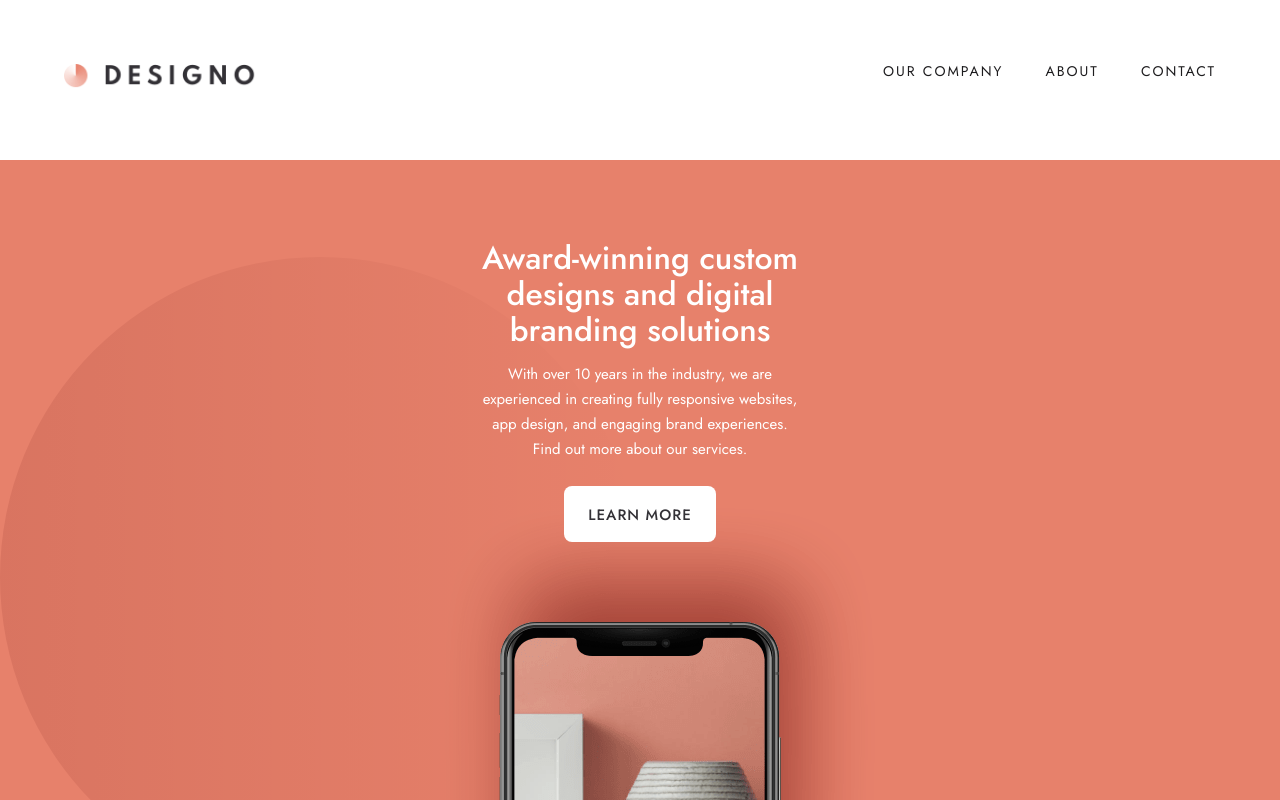
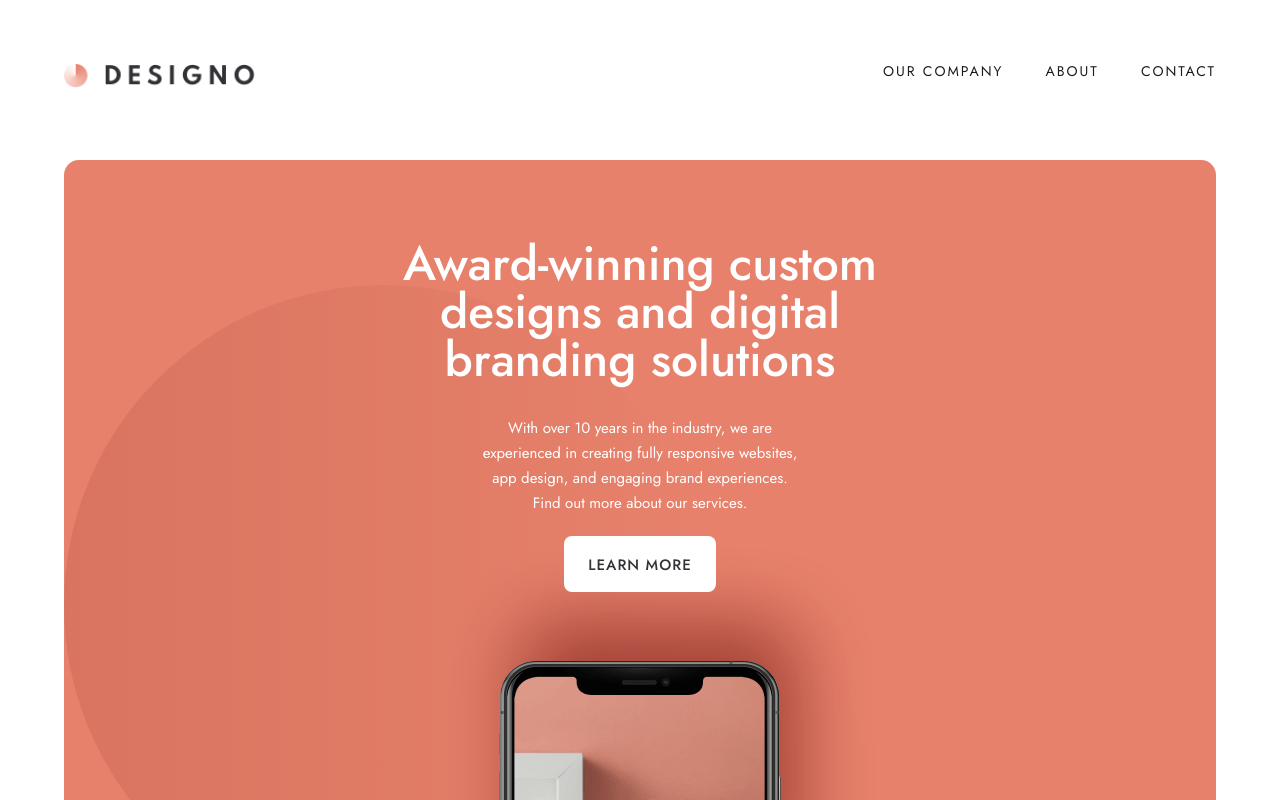
Before and after one commit to dbslapitan/designo, a Next.js app: page / in a window 1280 px wide. Shown: the top 800 px of the page. Built offline with nearby package versions, Linux system fonts and the light colour scheme.

Commit message:
finish tablet design on hero

```diff
--- a/src/app/page.module.scss
+++ b/src/app/page.module.scss
@@ -12,6 +12,12 @@
         background-position: left;
         background-repeat: no-repeat;
         background-size: 640px 640px;
+
+        @include tablet{
+            margin: auto;
+            width: 90%;
+            border-radius: 0.9375rem;
+        }
     }
 
     &__heading{
@@ -20,6 +26,11 @@
         text-align: center;
         max-width: 20.4375rem;
         margin: auto;
+
+        @include tablet{
+            @include heading-4;
+            max-width: 35.8125rem;
+        }
     }
 
     &__paragraph{
@@ -29,6 +40,10 @@
         margin: auto;
         text-align: center;
         margin-top: 0.875rem;
+
+        @include tablet{
+            margin-top: 2rem;
+        }
     }
 
     &__learn{
@@ -37,6 +52,10 @@
         margin: 1.5rem auto 0;
         position: relative;
         z-index: 1;
+
+        @include tablet{
+            margin-top: 1.25rem;
+        }
     }
 
     &__cover-container{
@@ -46,6 +65,11 @@
         background-position-x: center;
         margin-top: -5.625rem;
         background-repeat: no-repeat;
+
+        @include tablet{
+            height: 34.875rem;
+            margin-top: -6.3125rem;
+        }
     }
 }
 
```
